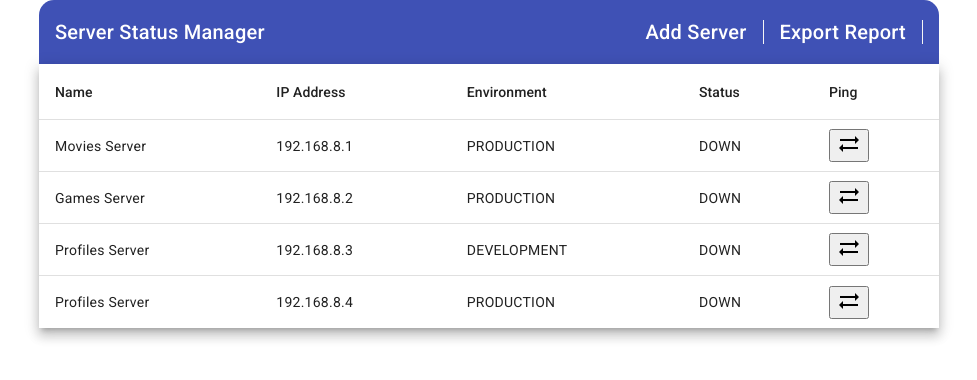
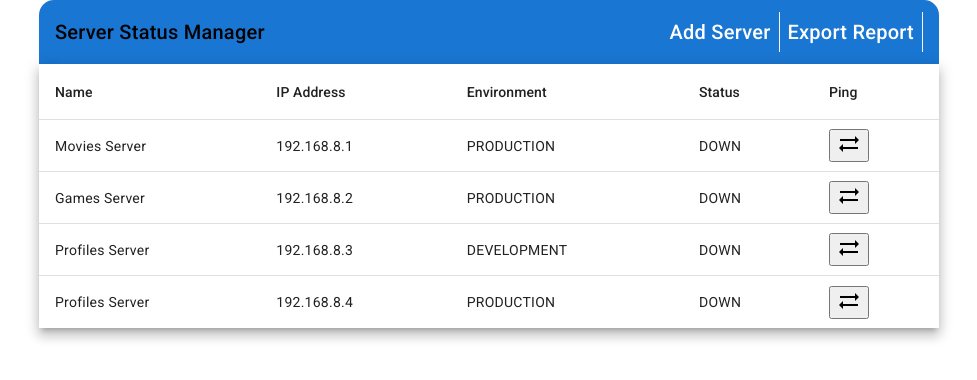
Before and after one commit to PhindulooMulaudzi/server-status-client, an Angular app in the folder client/: page / in a window 1280 px wide. Shown: the top 380 px of the page, without its empty margins (151-1128 px from the left). Built offline with nearby package versions, Linux system fonts and the light colour scheme.

Commit message:
some css things

```diff
--- a/client/src/app/menubar/menubar.component.css
+++ b/client/src/app/menubar/menubar.component.css
@@ -9,11 +9,20 @@
 .navbar {
   border-radius: 15px 15px 0px 0px;
   justify-content: space-between;
+  background-color: #1976d2;
+}
+
+.navbar div:first-child {
+  color: black;
 }
 
 .navbar span {
-  padding-right: 1rem;
-  padding-left: 1rem;
+  padding: 0.5rem;
+  cursor: pointer;
   border-right: 1px solid whitesmoke;
-  cursor: pointer;
+  transition: background-color 0.3s ease;
 }
+
+.navbar span:hover {
+  background-color: rgba(255, 255, 255, 0.1);
+}
```
